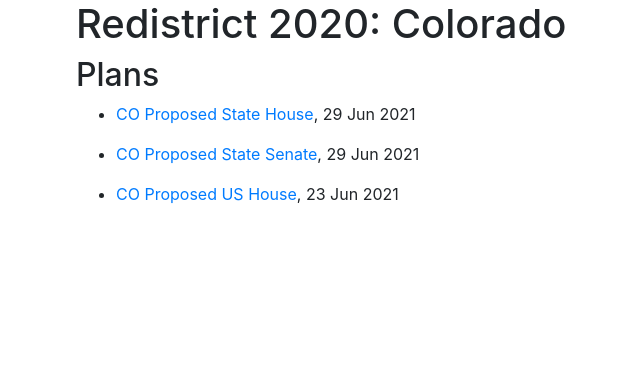
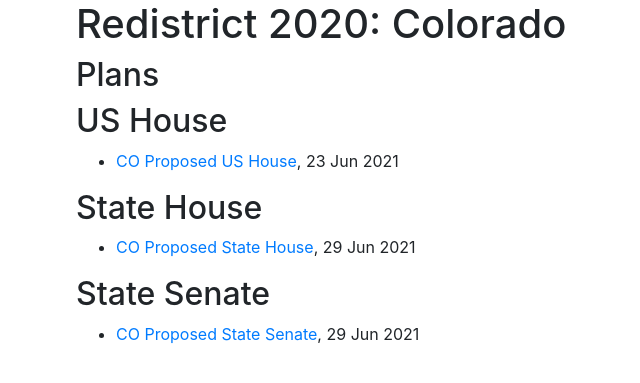
Before and after one commit to PlanScore/Redistrict2020, a Jekyll site: the page built from states/colorado.md, in a window 1280 px wide. Shown: the top 383 px of the page, without its empty margins (9-649 px from the left). Built offline with Jekyll 4.4.1, drawn with Linux system fonts in a browser that asks for light colours.

Commit message:
Colorado test 3

```diff
--- a/states/colorado.md
+++ b/states/colorado.md
@@ -6,8 +6,26 @@ layout: basic-page
 Plans
 ---
 
-{% assign state_plans = site.plans | where: "state", "Colorado" | sort: "body" %}
+US House
+----
+{% assign state_plans = site.plans | where: "state", "Colorado" | where: "body", "US House" | sort: "date" | reverse %}
 
 {% for plan in state_plans %}
 - [{{ plan.title }}]({{ plan.url }}), {{ plan.date | date_to_string }}
 {% endfor %}
+
+State House
+----
+{% assign state_plans = site.plans | where: "state", "Colorado" | where: "body", "State House" | sort: "date" | reverse %}
+
+{% for plan in state_plans %}
+- [{{ plan.title }}]({{ plan.url }}), {{ plan.date | date_to_string }}
+{% endfor %}
+
+State Senate
+----
+{% assign state_plans = site.plans | where: "state", "Colorado" | where: "body", "State Senate" | sort: "date" | reverse %}
+
+{% for plan in state_plans %}
+- [{{ plan.title }}]({{ plan.url }}), {{ plan.date | date_to_string }}
+{% endfor %}
```
